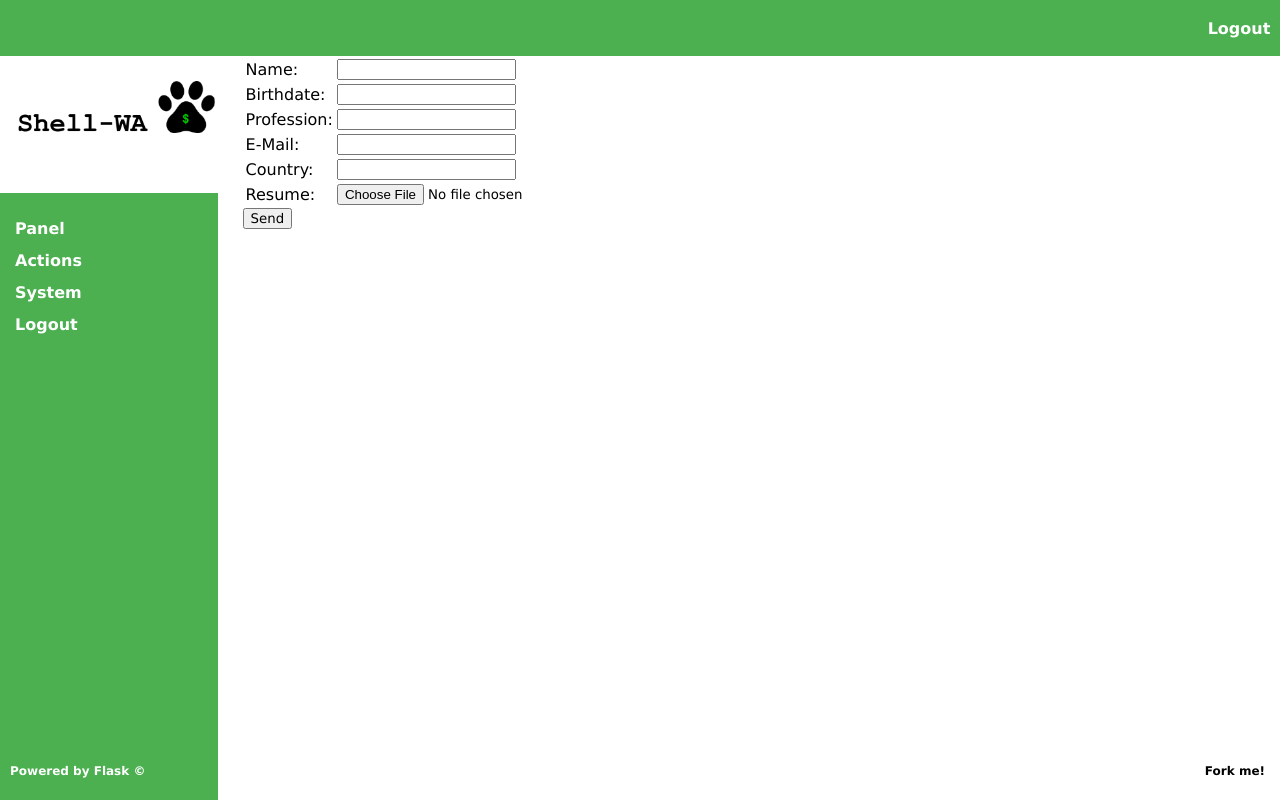
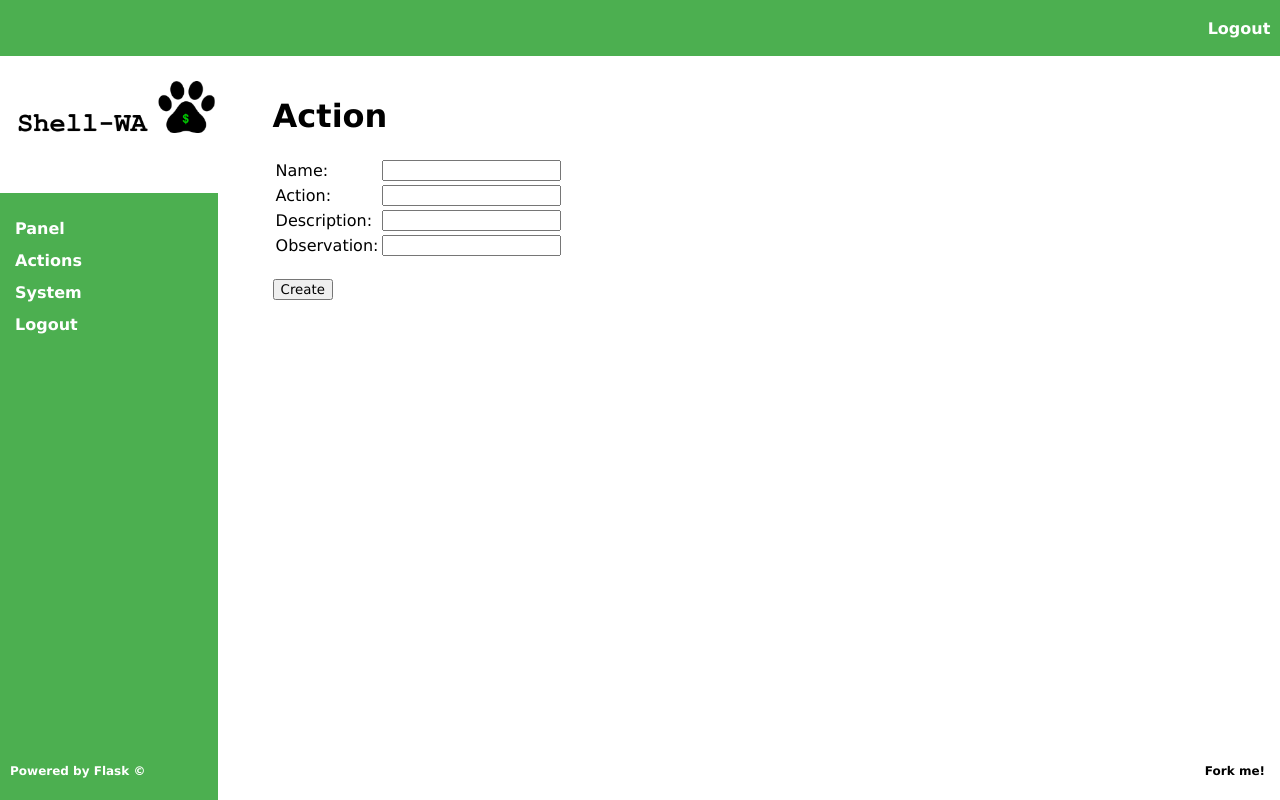
Before and after one commit to ivanlmj/Puppy, a Flask app: page /panel/action in a window 1280 px wide. Run offline with Flask 2, Linux system fonts and the light colour scheme.

Commit message:
cleaning adpating form for create action page

```diff
--- a/templates/action.html
+++ b/templates/action.html
@@ -1,41 +1,45 @@
-{% extends "template.html"  %}
+{% extends "template.html" %}
 {% block head %}
   {{ super() }}
+  <style type="text/css">
+    #right_panel {
+	float: left;
+        margin-top: 20px;
+        margin-left: 30px;
+    }
+
+    #btn_create {
+	margin-top: 20px;
+    }
+  </style>
 {% endblock %}
 
 {% block body %}
   {{ super() }}
-  <div>
+  <div id="right_panel">
+    <h1> Action </h1>
     <form action="/registry" name="form_user"
           method="post" enctype="multipart/form-data"
           onsubmit="return validateForm();">
         <table>
           <tr>
-            <td>Name:</td>
+	    <td>Name:</td>
             <td><input type="text" name="name"></input></td>
           </tr>
-          <tr>
-            <td>Birthdate:</td>
-            <td><input type="text" name="birthdate"></input></td>
+	  <tr>
+            <td>Action:</td>
+            <td><input type="text" name="action"></input></td>
           </tr>
           <tr>
-            <td>Profession:</td>
-            <td><input type="text" name="profession"></input></td>
+            <td>Description:</td>
+            <td><input type="text" name="description"></input></td>
           </tr>
           <tr>
-            <td>E-Mail:</td>
-            <td><input type="text" name="email"></input></td>
-          </tr>
-          <tr>
-            <td>Country:</td>
-            <td><input type="text" name="country"></input></td>
-          </tr>
-          <tr>
-            <td>Resume:</td>
-            <td><input type="file" name="resume"></input></td>
+            <td>Observation:</td>
+            <td><input type="text" name="observation"></input></td>
           </tr>
         </table>
-        <input type="submit" value="Send">
+        <input id="btn_create" type="submit" value="Create">
     </form>
   </div>
 {% endblock %}
```
